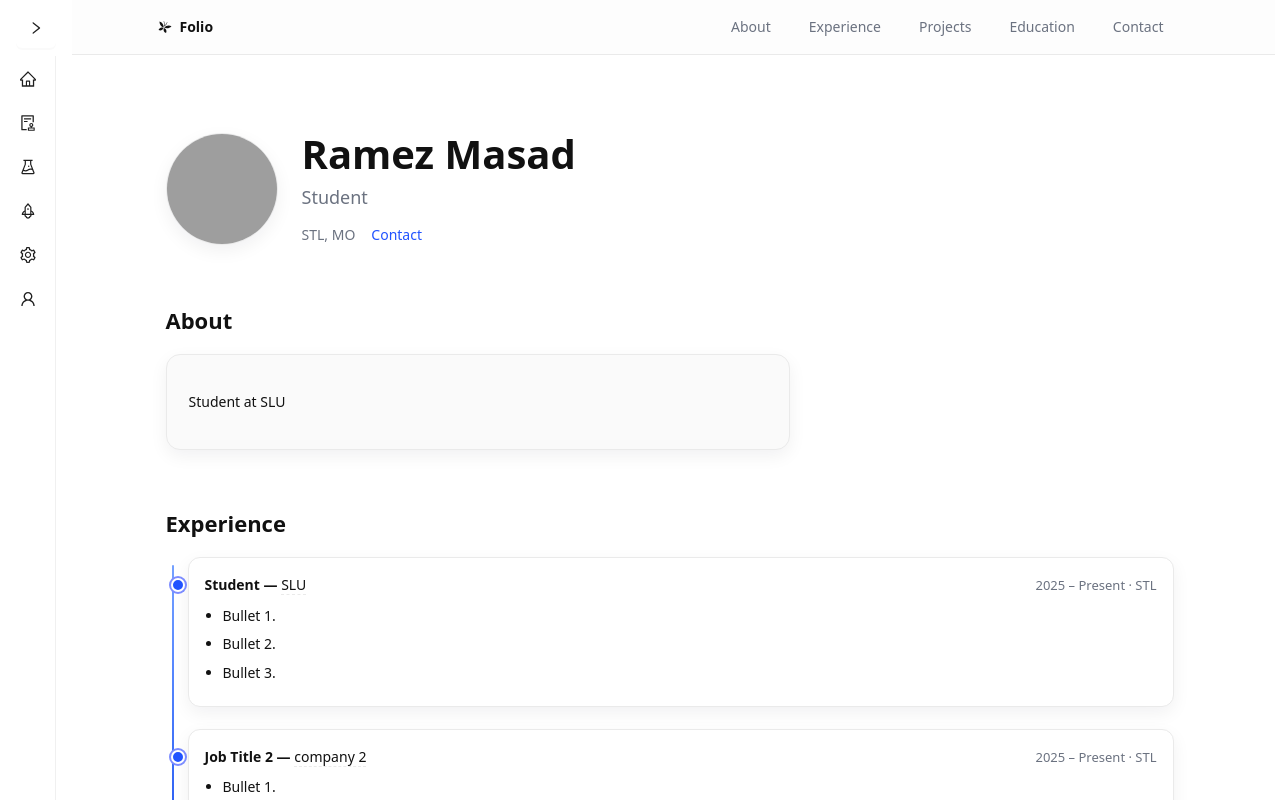
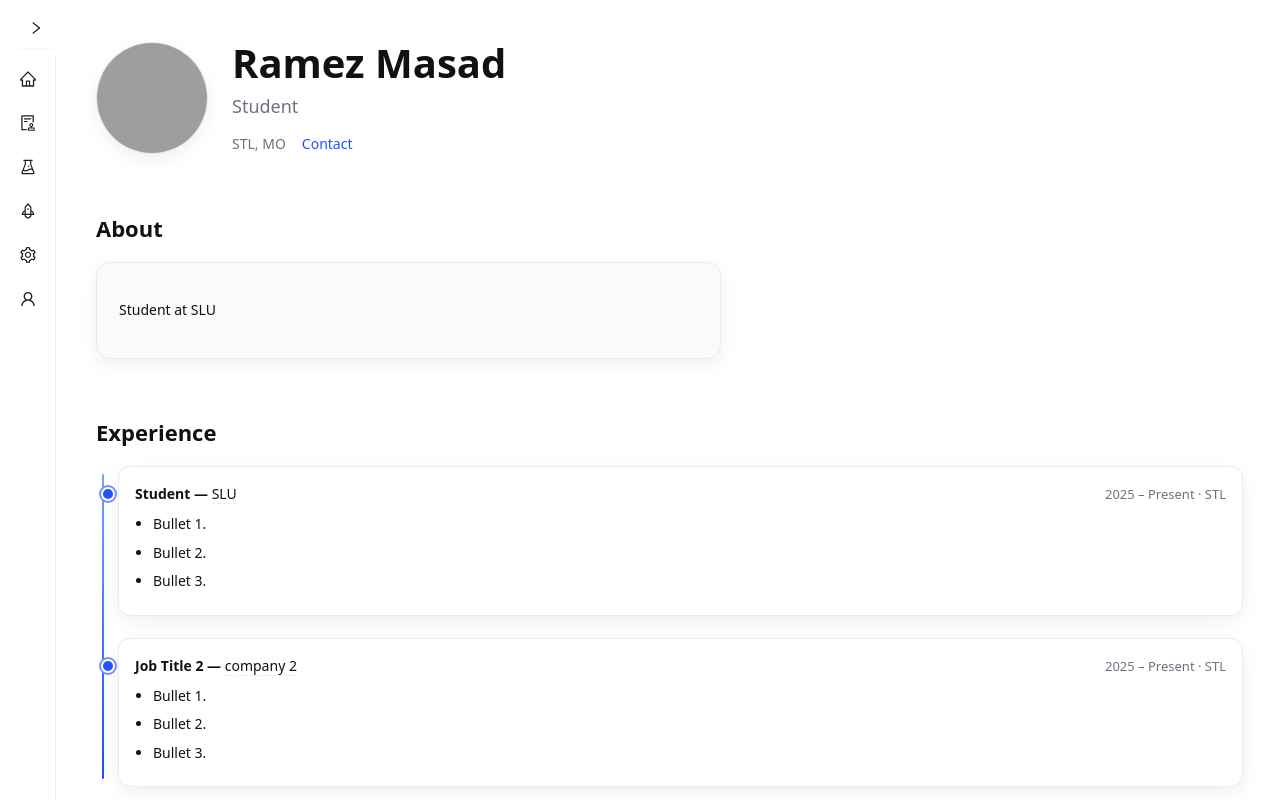
Before and after one commit to allenbakki/Portfolio-Management-System, a React (Vite) app in the folder folio/: page /template in a window 1280 px wide. Shown: the top 800 px of the page. Built offline with nearby package versions, Linux system fonts and the light colour scheme; grey boxes are pictures that could not be loaded.

Commit message:
centering template one

```diff
--- a/folio/src/pages/templates/template_01.css
+++ b/folio/src/pages/templates/template_01.css
@@ -37,7 +37,7 @@
 .folio-nav__link:hover { color: #111; background: var(--folio-surface); }
 
 .folio-shell {
-  max-width: var(--folio-maxw);
+  /* max-width: var(--folio-maxw); */
   margin: 0 auto;
   padding: 40px 32px 96px 40px;
 }
--- a/folio/src/pages/templates/template_01.jsx
+++ b/folio/src/pages/templates/template_01.jsx
@@ -77,7 +77,7 @@ export default function Template01({ data = mockData }) {
 
   return (
     <div className="folio-template">
-      <nav className="folio-nav">
+      {/* <nav className="folio-nav">
         <div className="folio-nav__inner">
           <div className="folio-nav__brand">
             <GiButterfly /> Folio
@@ -90,7 +90,7 @@ export default function Template01({ data = mockData }) {
             <a className="folio-nav__link" href="#contact">Contact</a>
           </div>
         </div>
-      </nav>
+      </nav> */}
 
       <main className="folio-shell">
         <section className="folio-hero">
```
